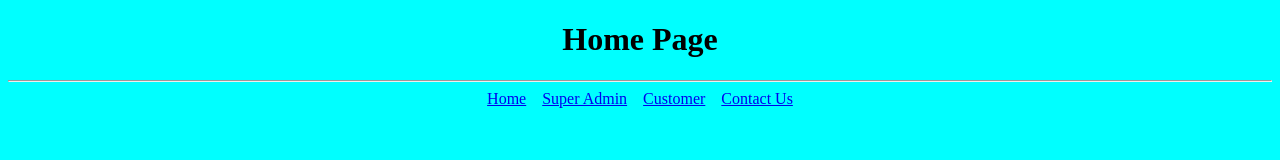
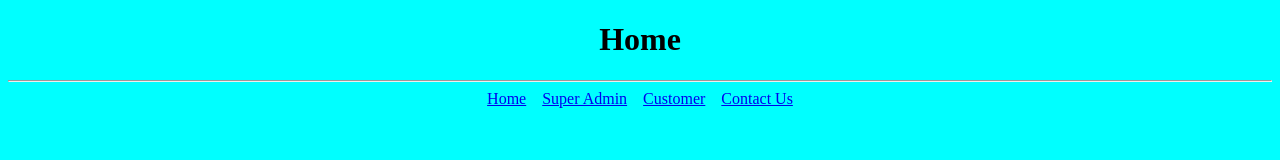
Before and after one commit to nagunurisaiprasanna/cddproject, a plain HTML site: page WebContent/index.html in a window 1280 px wide. Drawn offline with Linux system fonts and the light colour scheme.

Commit message:
Update index.html

```diff
--- a/WebContent/index.html
+++ b/WebContent/index.html
@@ -17,7 +17,7 @@ background-color: aqua;
 
 <body>
 
- 	<h1 align=center> <b>Home Page</b></h1><hr>
+ 	<h1 align=center> <b>Home</b></h1><hr>
  	<center>
  	<a href="index.html">Home</a>&nbsp;&nbsp;&nbsp;
  	<a href="superadminlogin.html">Super Admin</a>&nbsp;&nbsp;&nbsp;
```
